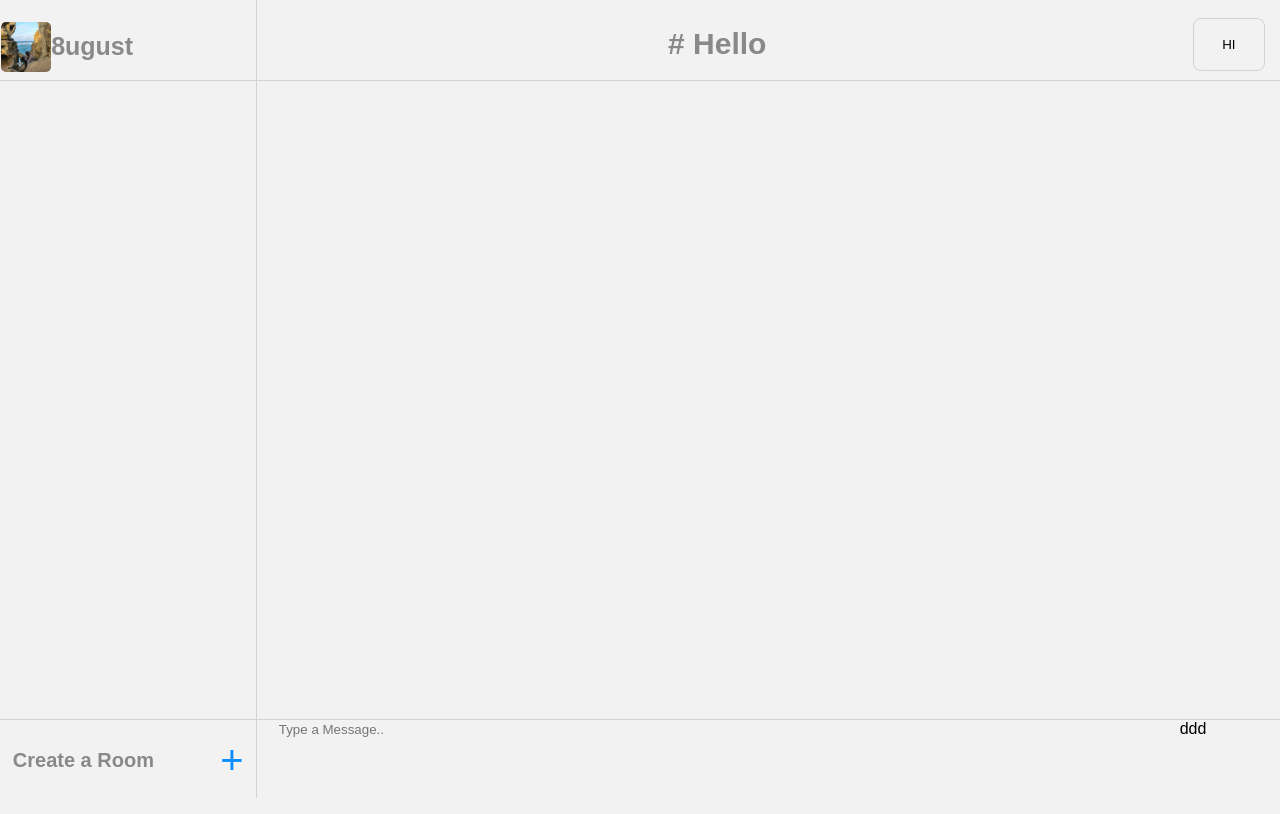
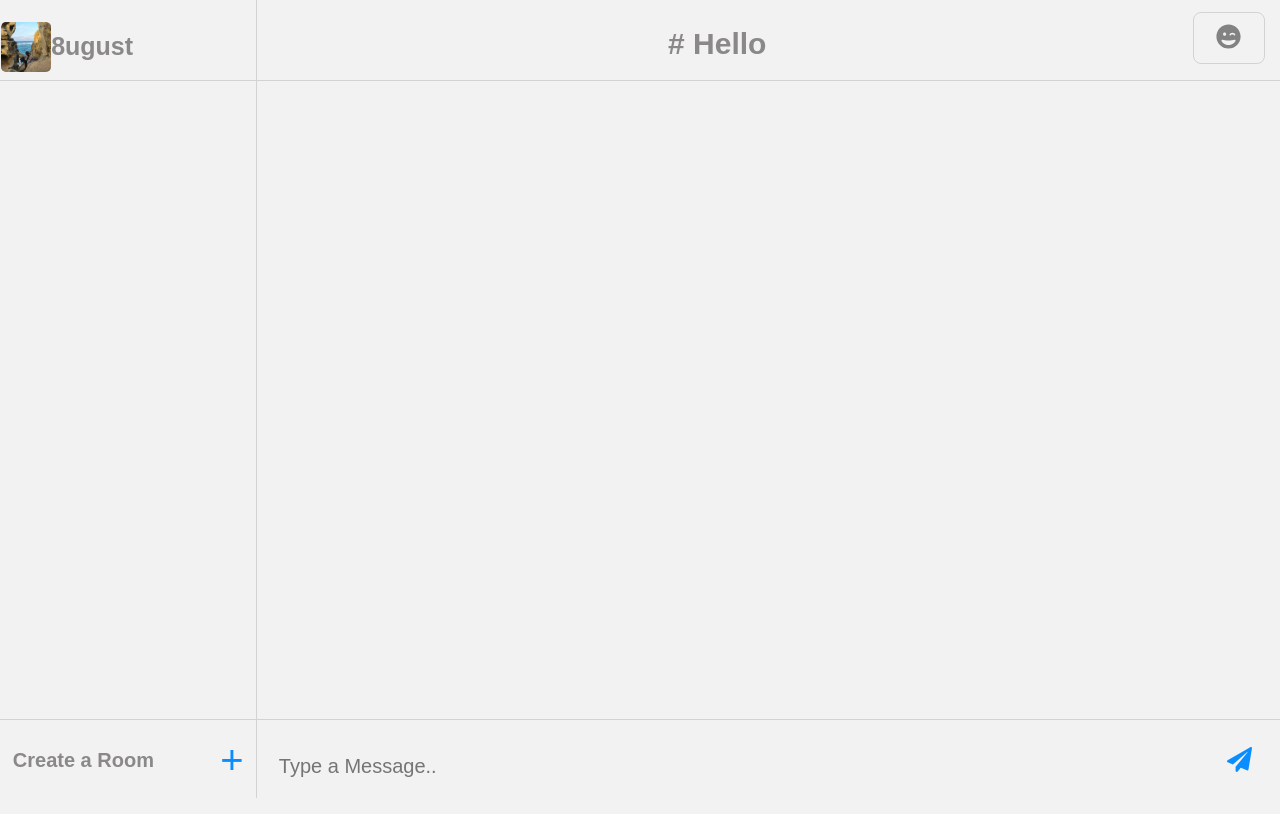
Before and after one commit to seonghan-Min/8ugust-ui, a React (Create React App) app: page / in a window 1280 px wide. Built offline with nearby package versions, Linux system fonts and the light colour scheme.

Commit message:
[#0004] 대충 완성

```diff
--- a/package.json
+++ b/package.json
@@ -12,6 +12,7 @@
     "@testing-library/user-event": "^13.5.0",
     "react": "^17.0.2",
     "react-dom": "^17.0.2",
+    "react-icons": "^4.3.1",
     "react-modal": "^3.14.4",
     "react-router-dom": "^6.2.1",
     "react-scripts": "5.0.0",
--- a/src/components/MessageItem/index.js
+++ b/src/components/MessageItem/index.js
@@ -4,8 +4,8 @@ function MessageItem (props) {
 
     const date = new Date();
     const hour = date.getHours().length == 1 ? '0'+date.getHours() : date.getHours();
-    const min = date.getMinutes().length == 1 ? '0'+date.getMinutes() : date.getMinutes();
-    const now = hour + ':' + min;
+    const min  = date.getMinutes().length == 1 ? '0'+date.getMinutes() : date.getMinutes();
+    const now  = hour + ':' + min;
 
 
     return (
--- a/src/components/MessageList/index.js
+++ b/src/components/MessageList/index.js
@@ -1,15 +1,20 @@
-import React, { useRef, useState } from 'react';
-import styles from './index.module.css';
+import React, { useEffect, useRef, useState } from 'react';
 import MessageItem from '../MessageItem/index';
 import user_1 from '../../img/user_1.jpg';
 import user_2 from '../../img/user_2.jpg';
 import user_3 from '../../img/user_3.jpg';
+import profile from '../../img/profile.png';
+import { FaPaperPlane, FaGrinWink } from "react-icons/fa";
+import styles from './index.module.css';
 
 function BodyContent (props) {
 
+    const scrollRef = useRef();
     const current = props.current;
     const [idx, setIdx] = useState(1);
     const [who, setWho] = useState([]);
+    const [me, setMe]   = useState(false);
+    const [meMsg, setMeMsg] = useState('');
 
     const rdmMessge = [
         "I want to go to the hospital right now.",
@@ -49,12 +54,45 @@ function BodyContent (props) {
     ];
 
     function onClickHeaderBtn() {
+        setMe(false);
         const random = Math.floor(Math.random() * msgArr.length)
         setWho([
             ...who,
             msgArr[random]
-        ])
+        ]);
         setIdx(idx => idx + 1);
+        scrollRef.current.scrollIntoView(false);
+    }
+
+    function onClickFooterBtn() {
+
+        if (meMsg === '') {
+            alert('Please Type a Message.');
+            return false;
+        }
+
+        setMe(true);
+        setWho([
+            ...who,
+            {
+                id: idx,
+                user_img: profile,
+                user_nm: '8ugust',
+                user_msg: meMsg
+            }
+        ]);
+        setMeMsg('');
+        setIdx(idx => idx + 1);
+    }
+
+    function onChangeInput (event) {
+        setMeMsg(event.target.value);
+    }
+
+    function enterKey (e) {
+        if (e.key == 'Enter') {
+            onClickFooterBtn();
+        }
     }
 
     return (
@@ -62,17 +100,17 @@ function BodyContent (props) {
             <div className={styles['content-header']}>
                 <div className={styles['content-header-txt']}># {current}</div>
                 <div className={styles['content-header-btn']}>
-                    <button onClick={onClickHeaderBtn}>HI</button>
+                    <button onClick={onClickHeaderBtn}><FaGrinWink size={25} color="#838282"/></button>
                 </div>
             </div>
-            <div className={styles['content-main']}>
-                {who.map((item) => <MessageItem key={item.id} nm={item.user_nm} img={item.user_img} msg={item.user_msg} />)}
+            <div className={styles['content-main']} ref={el => (scrollRef.current = el)}>
+                {who.map((item) => <MessageItem me={me} key={item.id} nm={item.user_nm} img={item.user_img} msg={item.user_msg} />)}
             </div>
             <div className={styles['content-footer']}>
                 <div className={styles['content-footer-txt']}>
-                    <input placeholder='Type a Message..' className={styles['footer-input']}></input>
+                    <input placeholder='Type a Message..' value={meMsg} onKeyPress={enterKey} onChange={onChangeInput} className={styles['footer-input']}></input>
                 </div>
-                <div className={styles['content-footer-btn']}>ddd</div>
+                <div onClick={onClickFooterBtn} className={styles['content-footer-btn']}><FaPaperPlane size={25} color="#0089fff5"/></div>
             </div>
         </div>
     )
--- a/src/components/MessageList/index.module.css
+++ b/src/components/MessageList/index.module.css
@@ -73,20 +73,38 @@
 
 .content-footer {
     width: 100%;
-    height: auto;
+    height: 10%;
     display: flex;
 }
 
 .content-footer-txt {
-    width: 90%;
+    width: 92%;
+    height: 100%;
     padding-left: 20px;
 }
 
 .footer-input {
     border: 0px;
+    width: 95%;
+    height: 70px;
+    font-size: 20px;
+    margin-top: 10px;
     background-color: #f2f2f2;
 }
 
 .content-footer-btn {
-    width: 10%;
+    width: 8%;
+    transition: 0.3s;
+    text-align: center;
+    line-height: 93.5px;
 }
+
+.content-footer-btn:hover {
+    cursor: pointer;
+    background-color: #D3D3D3;
+}
+
+.content-footer-btn:active {
+    transition: 0s;
+    background-color: #838282;
+}
```
Also changed, not shown: 1 other file (tests, documents, lock files or other folders).
